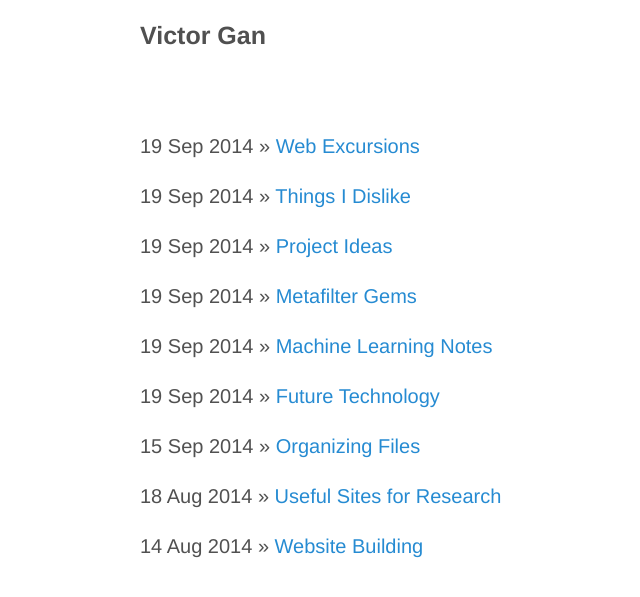
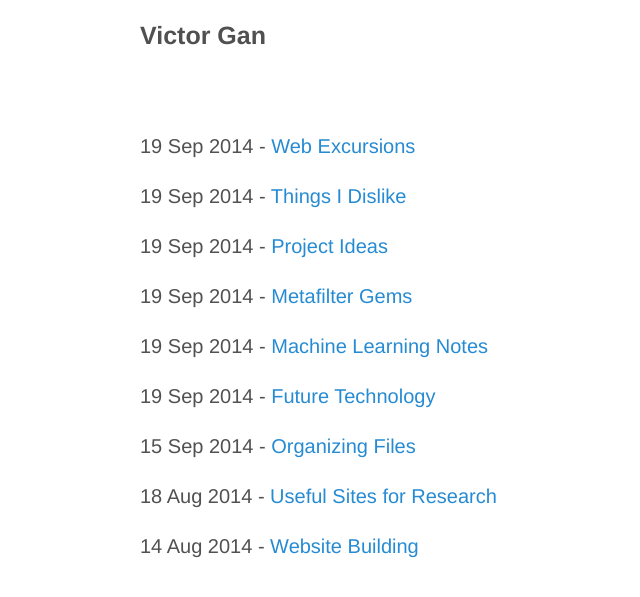
Before and after one commit to victorgan/victorgan.github.io, a Jekyll site: the page built from index.md, in a window 1280 px wide. Shown: the top 597 px of the page, without its empty margins (140-780 px from the left). Built offline with Jekyll 4.4.1, drawn with Linux system fonts in a browser that asks for light colours.

Commit message:
Update index.md

```diff
--- a/index.md
+++ b/index.md
@@ -4,6 +4,6 @@ title: Home
 ---
 {% for post in site.posts %}
 
-{{ post.date | date_to_string }} &raquo; [ {{ post.title }} ]({{ post.url }})
+{{ post.date | date_to_string }} - [ {{ post.title }} ]({{ post.url }})
 
 {% endfor %}
```
